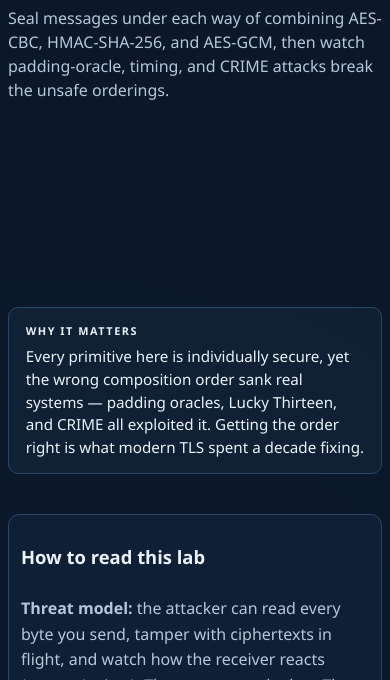
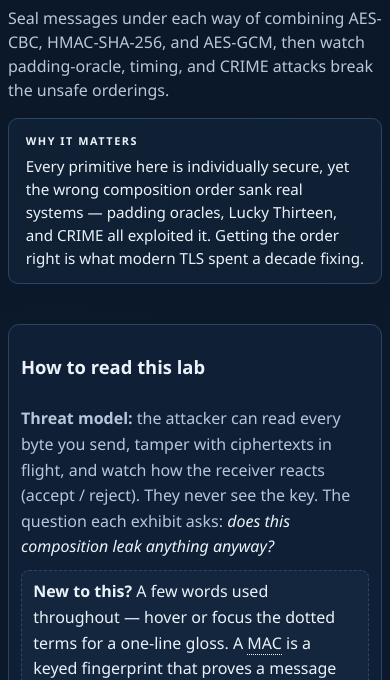
Before and after one commit to systemslibrarian/crypto-lab-protocol-compose, a website built with Vite: page index.html in a window 390 px wide. Shown: the part 152-832 px from the top of the page. Built offline with nearby package versions, Linux system fonts and the light colour scheme.

Commit message:
Make lab self-contained; fix cl-hero mobile layout; accessibility pass

```diff
--- a/src/style.css
+++ b/src/style.css
@@ -94,7 +94,6 @@ body {
   outline: none;
 }
 
-/* BEGIN cl-hero standard — managed, keep in sync across fleet */
 /* Theme mapping for this demo: --text-dim -> --muted, --accent -> --focus, --border -> --line */
 .cl-hero{position:relative;display:flex;align-items:flex-start;justify-content:space-between;gap:clamp(1rem,4vw,3rem);flex-wrap:wrap;margin:clamp(1rem,3vw,2rem) 0 1.5rem;}
 .cl-hero-main{flex:1 1 22rem;min-width:min(100%,20rem);}
@@ -105,7 +104,12 @@ body {
 .cl-hero-why-label{display:block;font-size:.68rem;font-weight:700;letter-spacing:.14em;color:var(--text);}
 .cl-hero-why-text{margin:.35rem 0 0;font-size:.95rem;line-height:1.5;color:var(--text);}
 @media (max-width:640px){.cl-hero{flex-direction:column;}.cl-hero-why{flex-basis:auto;width:100%;}}
-/* END cl-hero standard */
+
+/* Mobile: in the column layout the 22rem flex-basis becomes a minimum
+   HEIGHT, padding dead space above the fold. Reset it. */
+@media (max-width: 640px) {
+  .cl-hero-main { flex-basis: auto; min-width: 0; }
+}
 
 .panel {
   border: 1px solid var(--line);
```
Also changed, not shown: index.html (+0 -6 lines).
